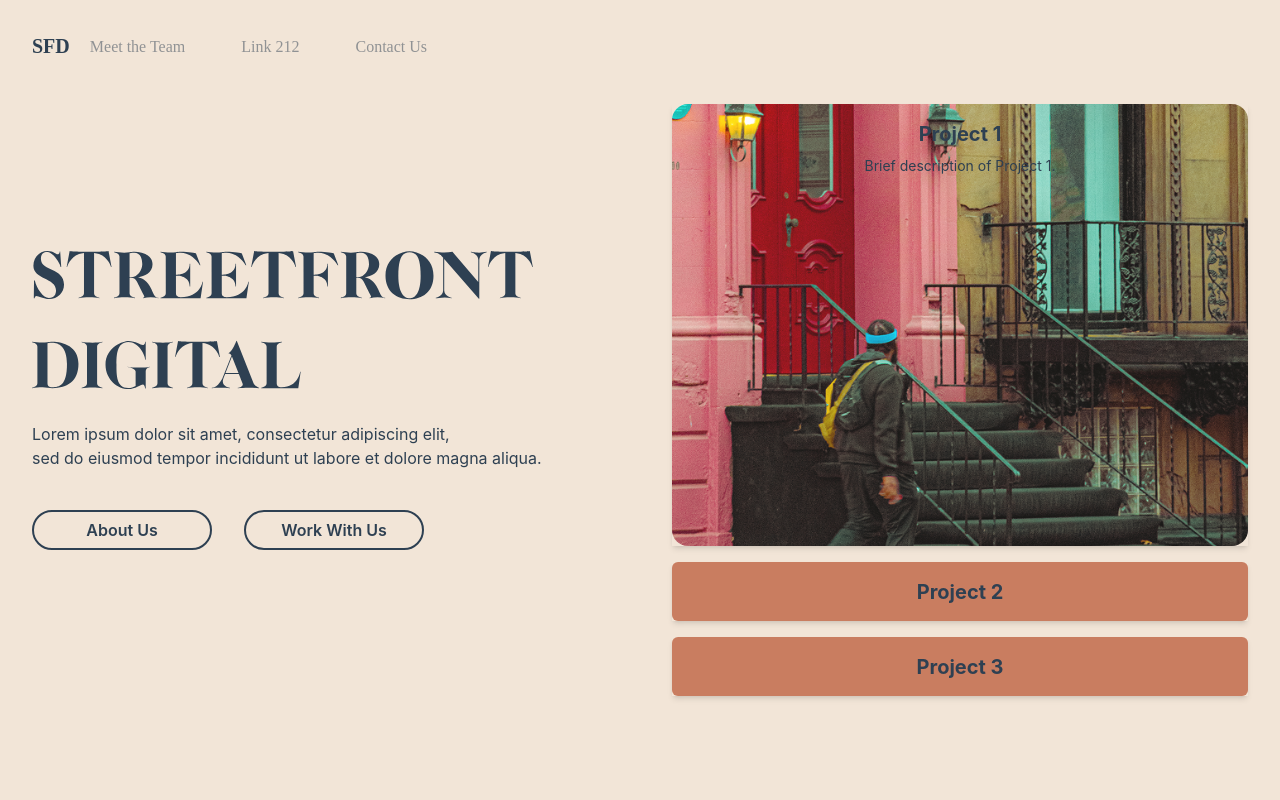
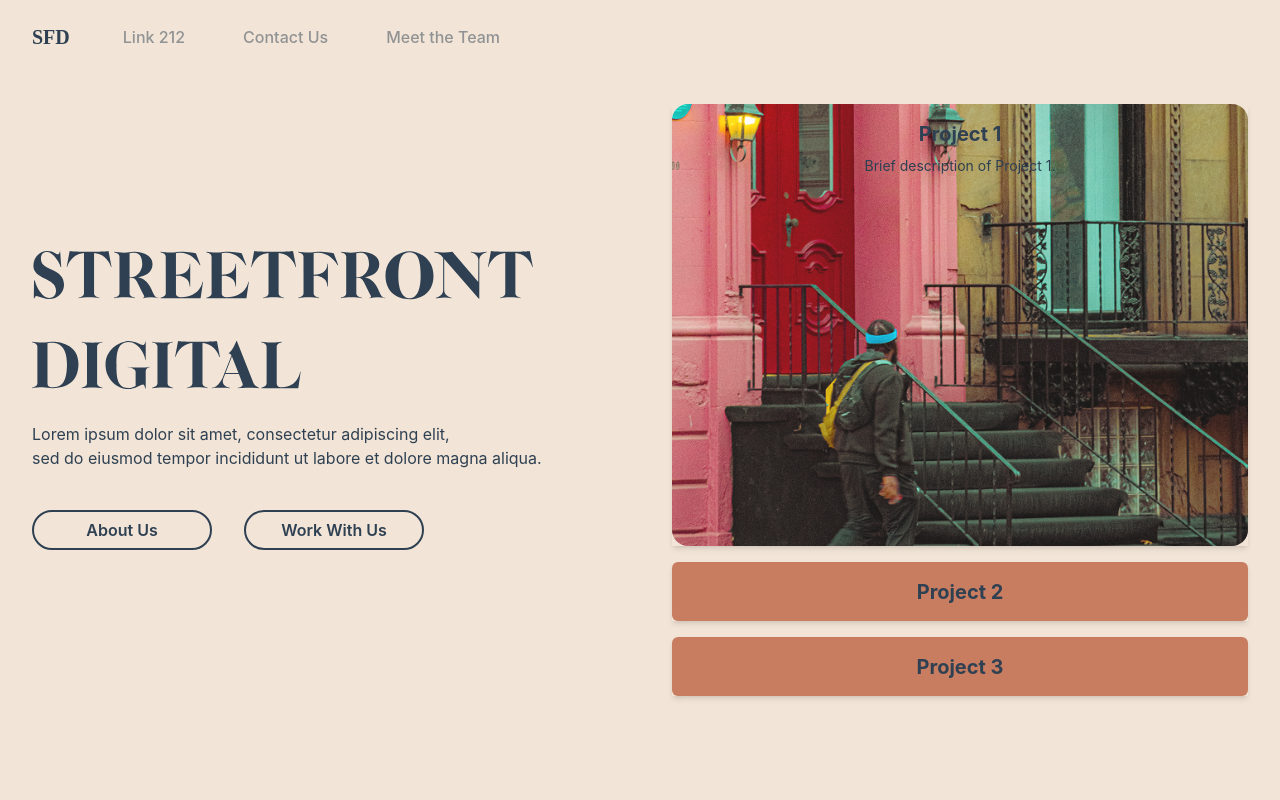
Before and after one commit to ElijahLewes/SFDigital, a React (Vite) app: page / in a window 1280 px wide. Shown: the top 800 px of the page. Built offline with nearby package versions, Linux system fonts and the light colour scheme; a web font is replaced by a local one.

Commit message:
Component handling, made new component for homenavbarand imported it into homepage. Deleted navbar-home class in app.css

```diff
--- a/src/App.css
+++ b/src/App.css
@@ -64,10 +64,6 @@
 
 .navbar {
   @apply w-full fixed top-0 flex justify-between px-8 py-4 z-[1000] bg-[var(--Light)];
-}
-
-.navbar-home {
-   @apply fixed top-0 flex flex-row justify-start z-[1000] bg-transparent;
 }
 
 .logo-container {
--- /dev/null
+++ b/src/components/HomeNavBar.jsx
@@ -0,0 +1,54 @@
+import React from 'react';
+import { Link, useNavigate } from 'react-router-dom';
+
+// Individual Nav Buttons
+function NavLink212() {
+  const navigate = useNavigate();
+  return (
+    <button onClick={() => navigate('/link212')} className="nav-btn">
+      Link 212
+    </button>
+  );
+}
+
+function NavContactUs() {
+  const navigate = useNavigate();
+  return (
+    <button onClick={() => navigate('/contact')} className="nav-btn">
+      Contact Us
+    </button>
+  );
+}
+
+function NavTeam() {
+  const navigate = useNavigate();
+  return (
+    <button onClick={() => navigate('/team')} className="nav-btn">
+      Meet the Team
+    </button>
+  );
+}
+
+//Home-specific Navbar with Tailwind directly applied
+function HomeNavBar() {
+  return (
+    <nav className="fixed top-0 flex flex-row justify-start items-center z-[1000] bg-transparent w-full p-4 px-8">
+      {/* Logo */}
+      <div className="mr-8">
+        <Link id="navbar-logo" to="/" className="text-xl font-bold">
+          SFD
+        </Link>
+      </div>
+
+      {/* Nav Links */}
+      <div className="flex gap-4">
+        <NavLink212 />
+        <NavContactUs />
+        <NavTeam />
+      </div>
+    </nav>
+  );
+}
+
+export { NavLink212, NavContactUs, NavTeam };
+export default HomeNavBar;
--- a/src/pages/Home.jsx
+++ b/src/pages/Home.jsx
@@ -1,6 +1,6 @@
 import React, { useState } from 'react';
-import { Link } from 'react-router-dom';
-import ProjectCard from '../components/ProjectCard'; // Adjust if using absolute imports
+import ProjectCard from '../components/ProjectCard';
+import HomeNavBar from '../components/HomeNavBar'; // ✅ import the homepage navbar
 
 function Home() {
   const [activeIndex, setActiveIndex] = useState(0);
@@ -36,36 +36,15 @@ function Home() {
       shortDescription: 'Overview of Project 3.',
       longDescription: 'Full project description and collaborators for Project 3...',
       imageSrc: '/images/projectCardPics/pCardFiller.png',
-
     },
   ];
 
   return (
+    <div className="section-container flex flex-col justify-start min-h-screen">
+      {/* Home-specific Navbar */}
+      <HomeNavBar />
 
-    <div className="section-container flex flex-col justify-start min-h-screen">
-       <nav className="navbar-home fixed flex flex-row px-8 py-8 items-center">
-         <Link id="navbar-logo" to="/" className="font-bold text-xl">
-    SFD
-  </Link>
-  <ul className="flex gap-4">
-    <li>
-      <Link to="/team" className="nav-btn">
-        Meet the Team
-      </Link>
-    </li>
-    <li>
-      <Link to="/link212" className="nav-btn">
-        Link 212
-      </Link>
-    </li>
-    <li>
-      <Link to="/contact" className="nav-btn">
-        Contact Us
-      </Link>
-    </li>
-  </ul>
-      </nav>
-
+      {/* Hero / Landing Section */}
       <section
         id="home-container-1"
         className="page-container-column flex flex-row w-full h-screen items-center justify-center"
@@ -79,7 +58,8 @@ function Home() {
               className="home-header-image self-start"
             />
             <p className="w-full mt-8">
-             Lorem ipsum dolor sit amet, consectetur adipiscing elit,<br></br> sed do eiusmod tempor incididunt ut labore et dolore magna aliqua.
+              Lorem ipsum dolor sit amet, consectetur adipiscing elit,<br />
+              sed do eiusmod tempor incididunt ut labore et dolore magna aliqua.
             </p>
             <div className="home-btn-container w-full flex flex-row mt-4">
               <button className="home-btn">About Us</button>
@@ -133,6 +113,7 @@ function Home() {
           </div>
         </div>
 
+        {/* Mission Statement */}
         <div className="mission-statement-container flex flex-row basis-1/3">
           <div className="subtitle-container">
             <h1 className="brand-subtitle w-full">OUR MISSION</h1>
```
